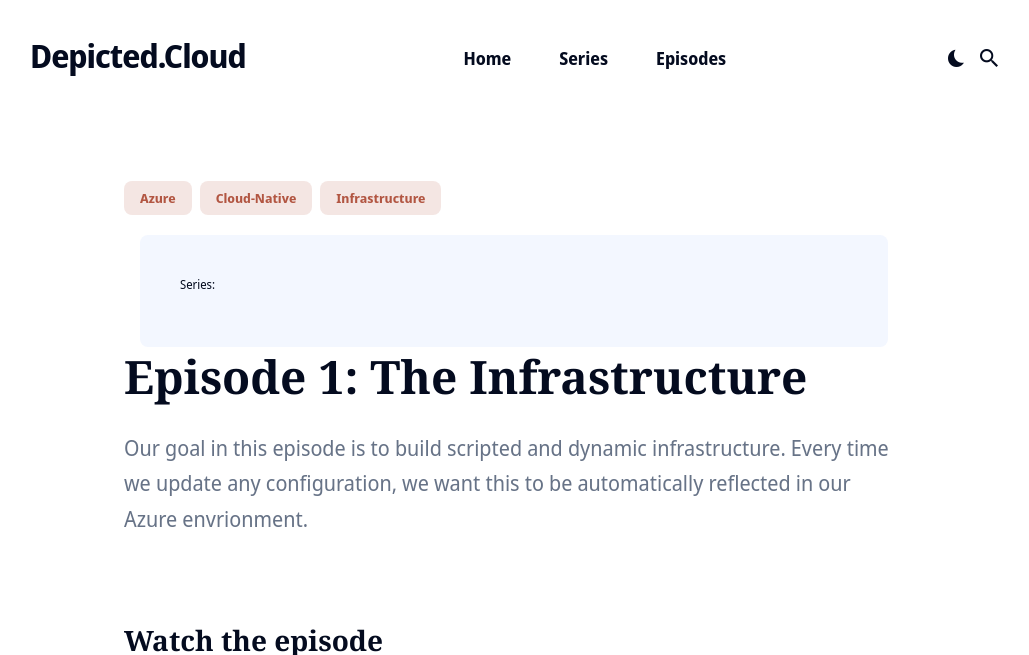
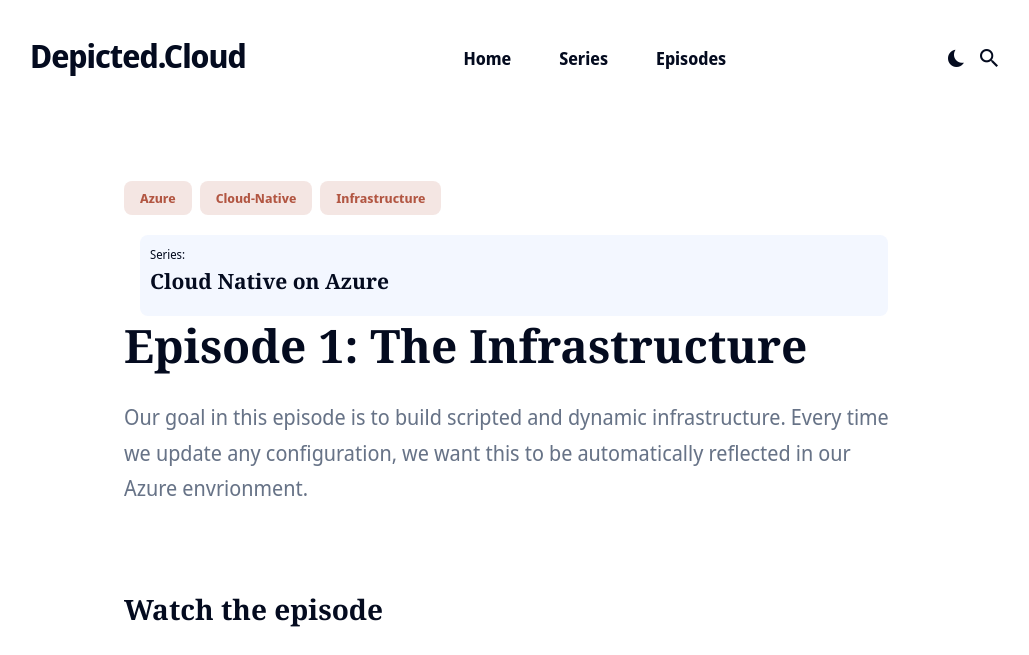
Before and after one commit to Bexprt/bexprt.github.io, a Jekyll site: the page built from _posts/2022-12-01-cn-azure-1.markdown, in a window 1280 px wide and 900 px high, cut to the strip 0-655 px from the top of the window. Shown: the whole strip, without its empty margins (126-1155 px from the left). Built offline with Jekyll 4.4.1, drawn with Linux system fonts in a browser that asks for light colours; nearby versions of some CDN libraries.

Commit message:
card top

```diff
--- a/_layouts/post.html
+++ b/_layouts/post.html
@@ -16,9 +16,10 @@
       {% endif %}
 
       <div class="container">
-        <div class="card-author">
+        <div class="card-author" style="padding: 10px;">
 
           <div class="card-author__content">
+            {% assign author = site.authors | where: 'username', page.author | first %}
             <div class="card-author__role">Series:</div>
               {% if author %}
               <h3 class="card-author__name"><a href="{{ author.url }}" class="card-author__link">{{ author.name }}</a></h3>
@@ -38,7 +39,7 @@
       {% endif %}
 
       <div class="post__meta">
-        {% assign author = site.authors | where: 'username', page.author | first %}
+
       </div>
     </div>
 
```
